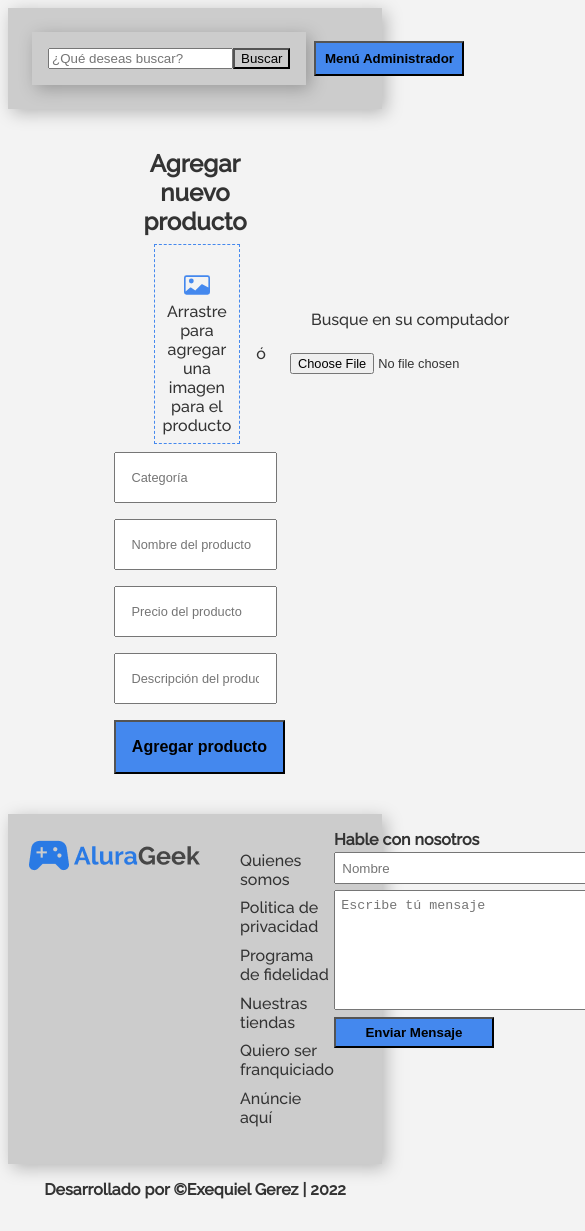
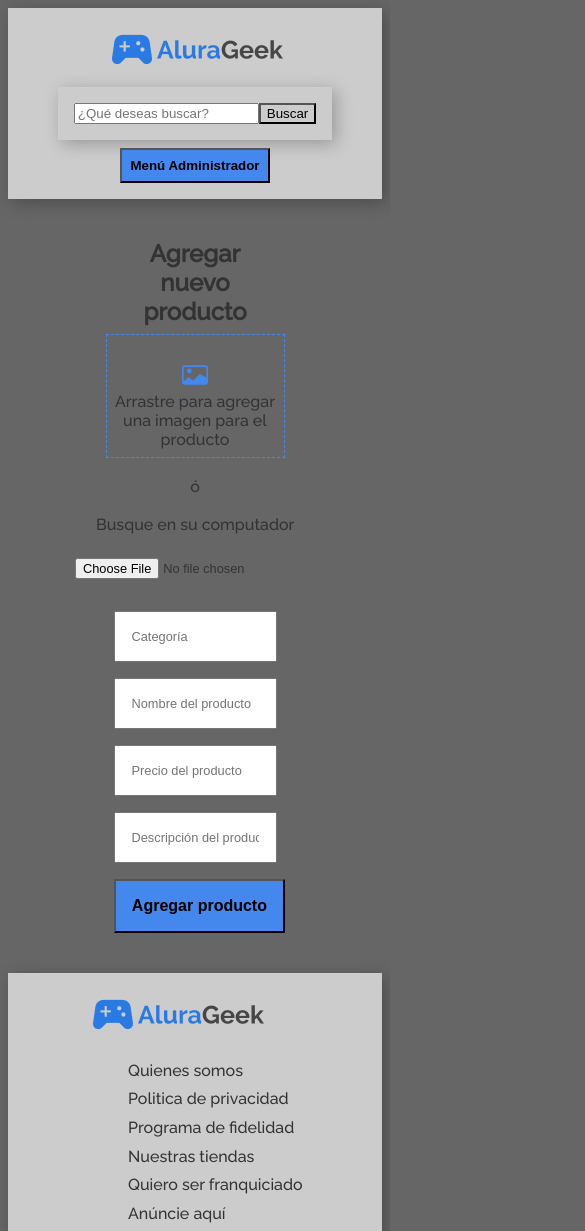
Before and after one commit to RExequiel/Proyecto-e-commerce, a plain HTML site: page agregarProducto.html in a window 390 px wide. Shown: the top 1231 px of the page, 585 px wide, since content can reach past the window. Drawn offline with Linux system fonts and the light colour scheme.

Commit message:
agregando responsive design al proyecto

```diff
--- a/css/04-agregar-producto/agregarProducto-main.css
+++ b/css/04-agregar-producto/agregarProducto-main.css
@@ -54,3 +54,16 @@ main form input{
     margin: .5rem;
     width: 96%;
 }
+
+@media screen and (max-width:650px){
+    .agregar-producto__img{
+        flex-direction: column;
+    }
+    .agregar-producto__img--arrastrar{
+        width: 100%;
+        margin: 0;
+    }
+    .agregar-producto__img--seleccionar{
+        margin: 0;
+    }
+}
--- a/css/styles.css
+++ b/css/styles.css
@@ -30,7 +30,7 @@ html {
   font-family: var(--font);
   font-size: 16px;
   scroll-behavior: smooth;
-  background: var(--gray-light-color);
+  background: var(--gray-dark-color);
   max-width: var(--max-width);
   margin-left: auto;
   margin-right: auto;
@@ -198,3 +198,20 @@ p {
   text-align: center;
   margin: 1rem auto;
 }
+
+@media screen and (max-width:650px){
+  .cabecera{
+    flex-direction: column;
+    justify-content: space-between;
+  }
+
+  .rodapie__nosotros{
+    flex-direction: column;
+    padding-left: 5rem;
+  }
+
+  .rodapie__nosotros--form > input,
+  .rodapie__nosotros--form > textarea{
+    width: 15rem;
+  }
+}
```
Also changed, not shown: css/01-home/home-main.css (+7 -0 lines), css/05-producto/producto-main.css (+17 -0 lines).
